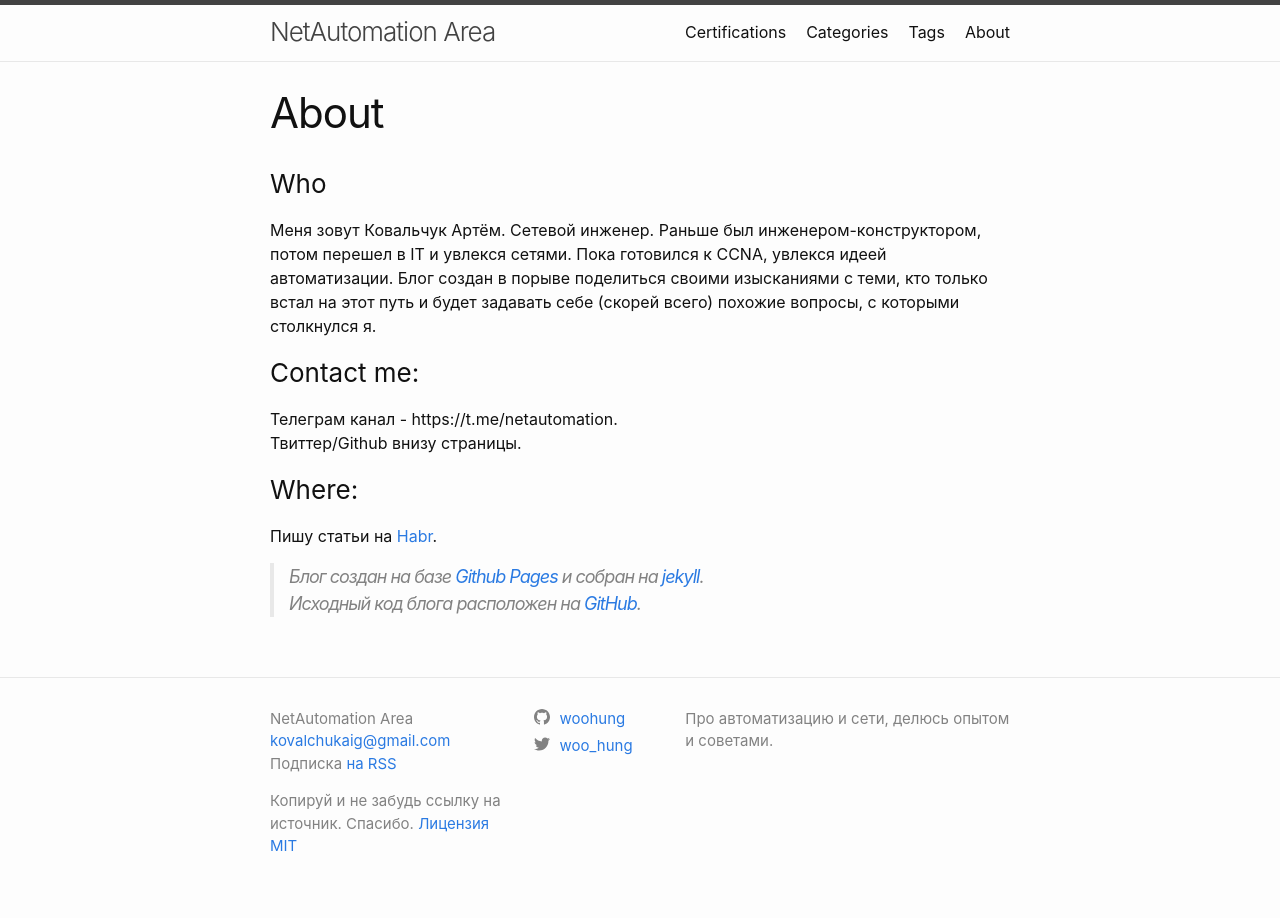
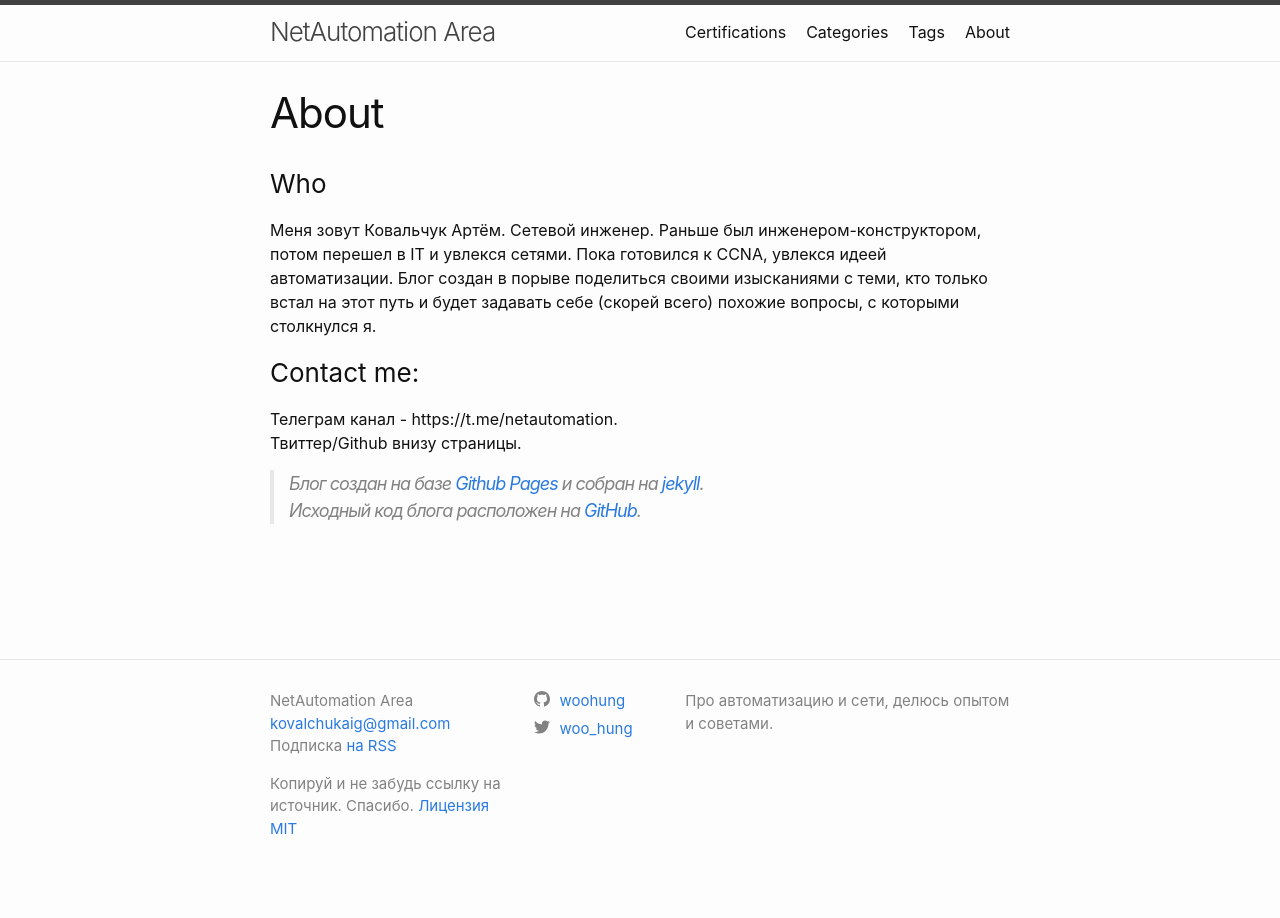
Before and after one commit to woohung/woohung.github.io, a Jekyll site: the page built from about.md, in a window 1280 px wide. Built offline with Jekyll 4.4.1, drawn with Linux system fonts in a browser that asks for light colours.

Commit message:
Update about.md

```diff
--- a/about.md
+++ b/about.md
@@ -12,9 +12,5 @@ permalink: /about/
 Телеграм канал - https://t.me/netautomation.
 Твиттер/Github внизу страницы.
 
-### Where:
-Пишу статьи на [Habr](https://habr.com/ru/users/woo_hung/).
-
-
 >Блог создан на базе [Github Pages](https://pages.github.com) и собран на [jekyll](jekyll-organization).
 Исходный код блога расположен на [GitHub](https://github.com/woohung/woohung.github.io).
```
